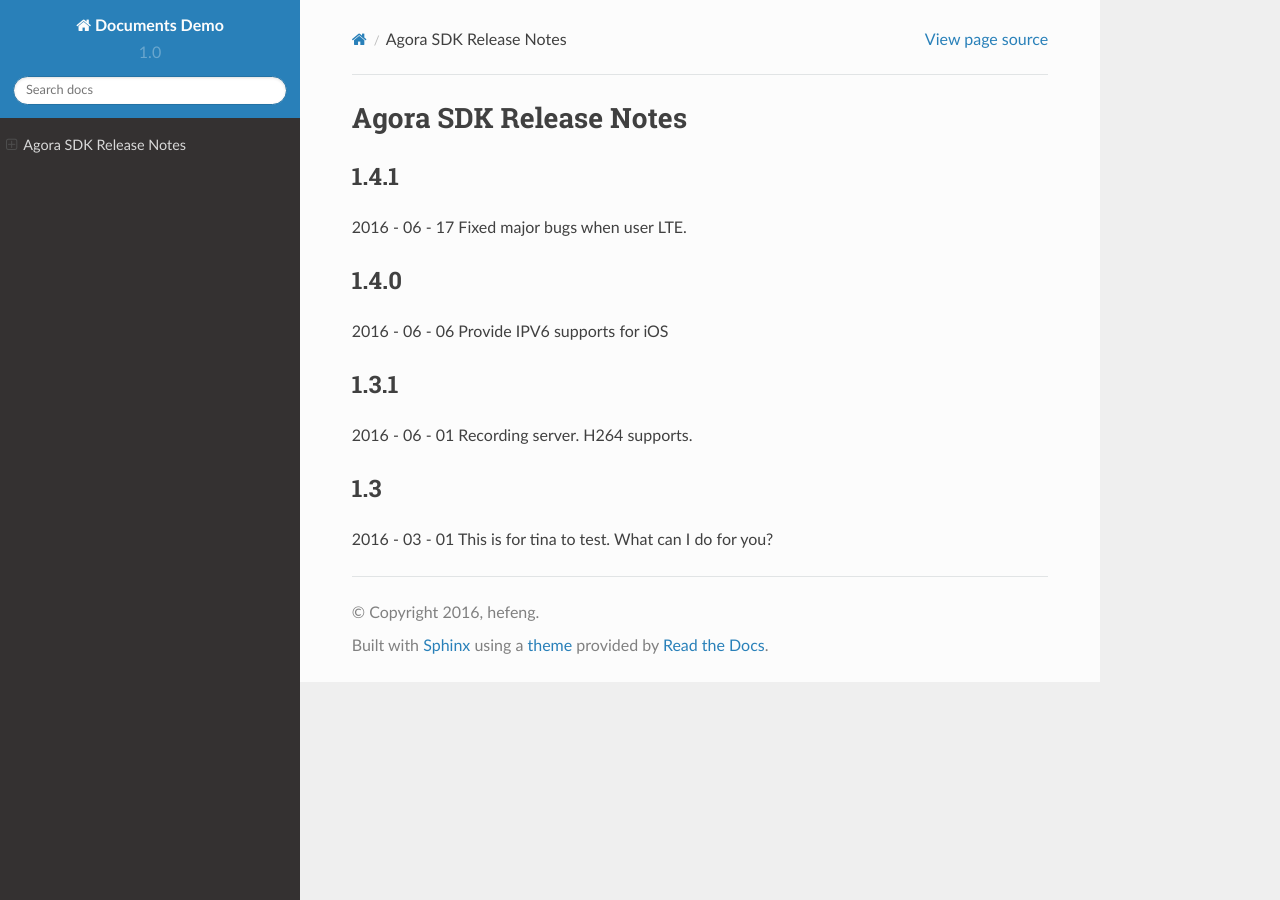
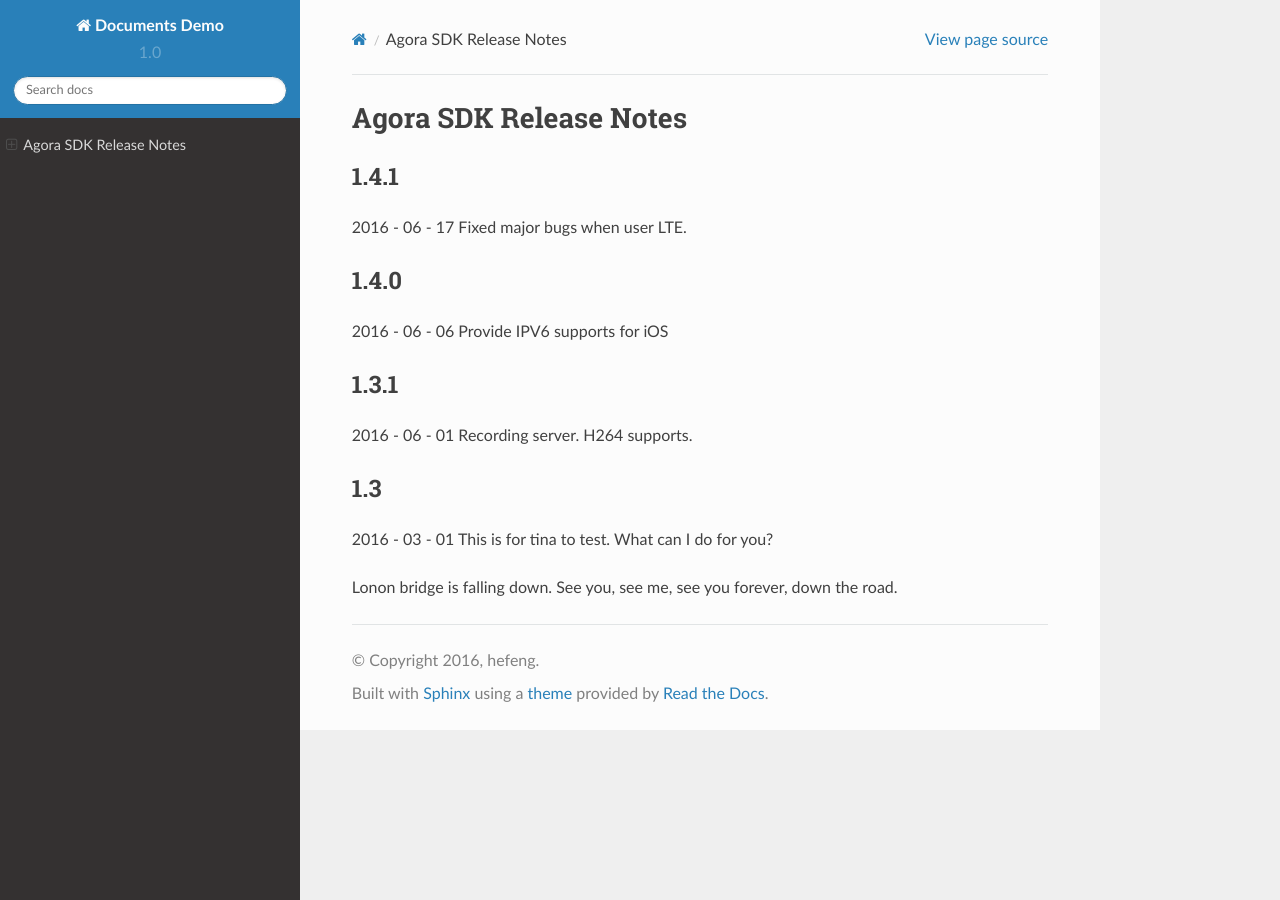
Before and after one commit to yuanzaiyu/docs_demo, a Sphinx documentation site: the page built from source/release_notes.rst, in a window 1280 px wide. Built offline with Sphinx 7.4.7 and the Read the Docs theme 2.0.0, drawn with Linux system fonts in a browser that asks for light colours.

Commit message:
update for tina master
txt

```diff
--- a/source/release_notes.rst
+++ b/source/release_notes.rst
@@ -23,3 +23,6 @@
 2016 - 03 - 01
 This is for tina to test.
 What can I do for you?
+
+Lonon bridge is falling down.
+See you, see me, see you forever, down the road.
```
